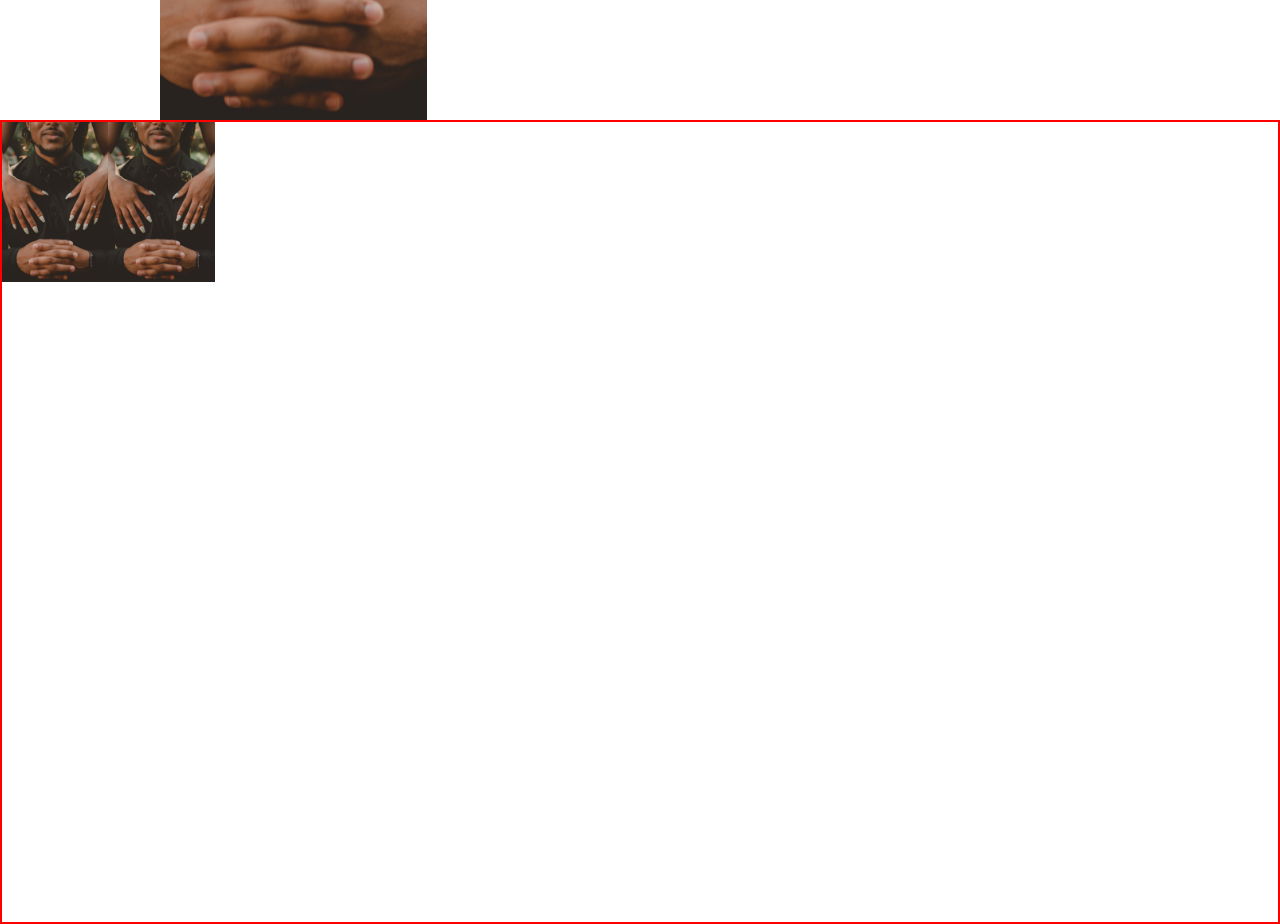
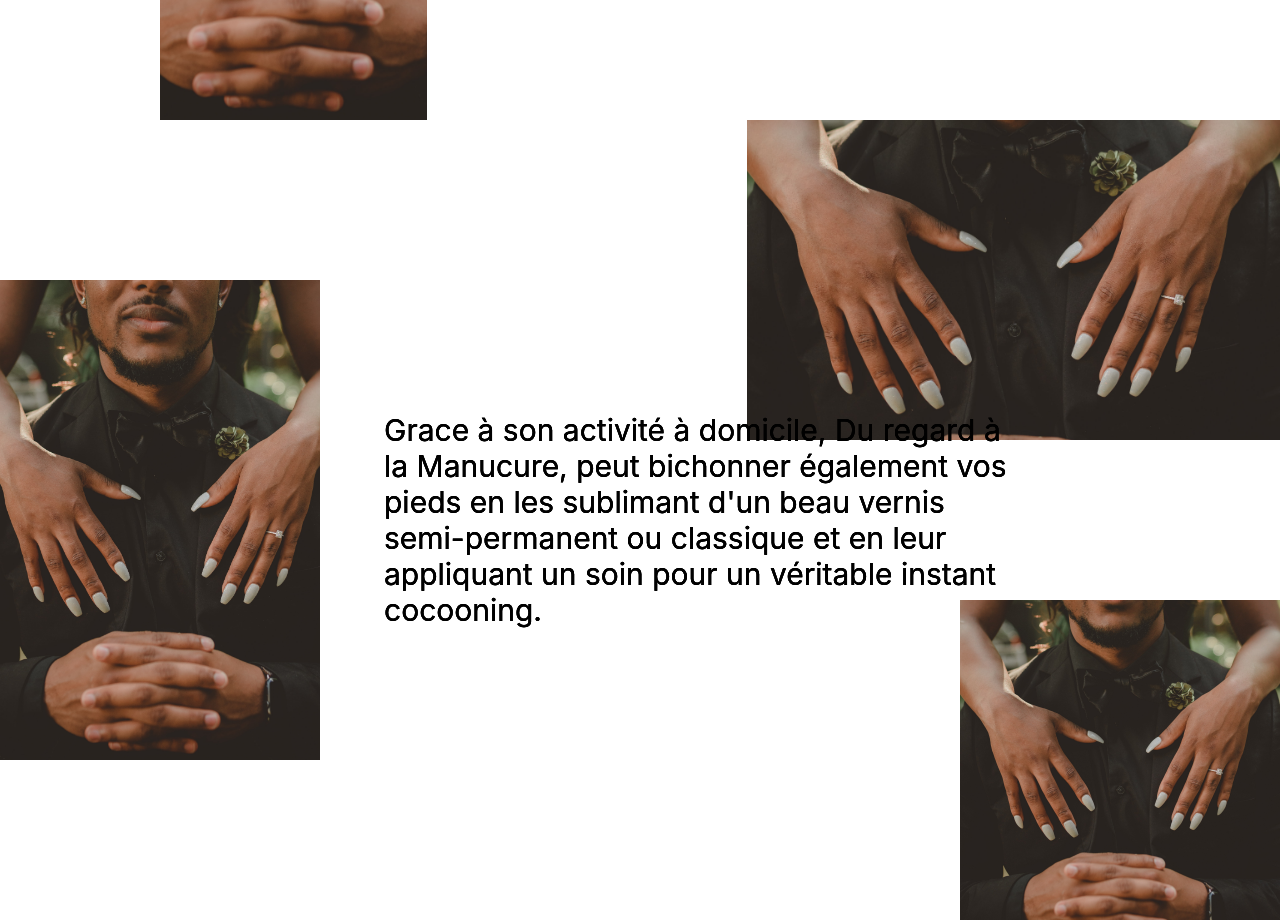
Before and after one commit to yohanetifier/du-regard-a-la-manucure, a React (Create React App) app: page /about in a window 1280 px wide. Shown: the part 1480-2404 px from the top of the page. Built offline with nearby package versions, Linux system fonts and the light colour scheme.

Commit message:
optimisation component

```diff
--- a/src/components/About/About.tsx
+++ b/src/components/About/About.tsx
@@ -2,22 +2,46 @@ import styles from './About.module.scss';
 import Concept from '../Concept/Concept';
 import img1 from '../../assets/images/clay-banks-_3Sud4WPPYE-unsplash.jpg';
 import img2 from '../../assets/images/clay-banks-_3Sud4WPPYE-unsplash.jpg';
-import Concept2 from "../Concept2/Concept2";
+import img3 from '../../assets/images/clay-banks-_3Sud4WPPYE-unsplash.jpg';
+import Concept2 from "./Concept2/Concept2";
 import Concept3 from "./Concept3/Concept3";
 
 function About() {
 
-  const img = [
+  const imgConcept2 = [
     {
       src: img1,
       alt: img1,
-      classname: styles.firstimg,
+      className: "firstimg"
     },
     {
       src: img2,
       alt: img2,
-      classname: styles.secondimg,
-    }
+      className: "secondimg",
+    },
+    {
+      src: img3,
+      alt: img3,
+      className: "thirdimg",
+    },
+  ]
+
+  const imgConcept3 = [
+    {
+      src: img1,
+      alt: img1,
+      className: "firstimg"
+    },
+    {
+      src: img2,
+      alt: img2,
+      className: "secondimg",
+    },
+    {
+      src: img3,
+      alt: img3,
+      className: "thirdimg",
+    },
   ]
 
   return (
@@ -37,9 +61,17 @@ function About() {
         secondLabel="Nos services"
       />
       <Concept2
+        assets={imgConcept2}
+        title="Du Regard à la Manucure"
+        description="Parce que vos mains et vos pieds ont besoin d'être chouchouté comme ils le méritent. Du regard à la Manucure propose aussi des soins complets à domicile.
+        Elle réalise, entre autres, la pose de gel X, une technique de pose de faux ongles, pour arborer des mains féminines et soignées pendant plusieurs semaines.
+        Vous pourrez aussi bénéficier de la pose d'un vernis semi-permanent, d'un baby boomer, d'une french ou craquer pour le nail art ou l'incrustation pour donner une touche
+        esthétique et originale à vos ongles. Et quelle que soit la prestation choisie, la manucure russe est offerte."
       />
       <Concept3
-        assets={img}
+        assets={imgConcept3}
+        description="Grace à son activité à domicile, Du regard à la Manucure, peut bichonner également vos pieds en les sublimant d'un beau vernis semi-permanent ou classique
+        et en leur appliquant un soin pour un véritable instant cocooning."
       />
     </>
   )
--- a/src/components/Concept2/Concept2.module.scss
+++ b/src/components/About/Concept2/Concept2.module.scss
@@ -2,7 +2,6 @@
     // border: 2px solid purple;
     display: flex;
 }
-
 
 
 .imgfirstwrapper {
--- /dev/null
+++ b/src/components/About/Concept2/Concept2.tsx
@@ -0,0 +1,35 @@
+import styles from './Concept2.module.scss';
+import img1 from '../../assets/images/clay-banks-_3Sud4WPPYE-unsplash.jpg';
+import img2 from '../../assets/images/clay-banks-_3Sud4WPPYE-unsplash.jpg';
+import img3 from '../../assets/images/clay-banks-_3Sud4WPPYE-unsplash.jpg';
+import LayoutThreeImg from './LayoutThreeImg/LayoutThreeImg';
+import DescriptionWrapper from "./DescriptionWrapper/DescriptionWrapper";
+
+export interface Props {
+    src: string
+    alt: string
+    className: string
+
+}
+
+export interface Assets {
+    assets: Props[]
+    description?: string
+    title?: string
+}
+
+export default function Concept2(props: Assets) {
+    return (
+        <div className={styles.mainwrapper}>
+            < LayoutThreeImg
+                assets={props.assets}
+            />
+            <div className={styles.descriptionwrapper}>
+                <DescriptionWrapper
+                    title={props.title!}
+                    description={props.description!}
+                />
+            </div>
+        </div>
+    )
+}
--- a/src/components/Concept2/DescriptionWrapper/DescriptionWrapper.tsx
+++ b/src/components/About/Concept2/DescriptionWrapper/DescriptionWrapper.tsx
@@ -1,6 +1,6 @@
 import styles from './DescriptionWrapper.module.scss';
-import Title from "../../Title/Title";
-import Description from "../../Description/Description";
+import Title from "../../../Title/Title";
+import Description from "../../../Description/Description";
 
 interface Props {
     title: string
--- a/src/components/Concept2/LayoutThreeImg/LayoutThreeImg.module.scss
+++ b/src/components/About/Concept2/LayoutThreeImg/LayoutThreeImg.module.scss
@@ -7,19 +7,19 @@
     grid-template-rows: repeat(5, 20%);
 }
 
-.imgfirstwrapper {
+.firstimg {
     z-index: 1;
     grid-column: 1 / 5;
     grid-row:  3 / 5;
     width: 100%;
 }
 
-.imgsecondwrapper {
+.secondimg {
     grid-column: 4 / 9;
     grid-row:  2 / 6;
 }
 
-.imgthirdwrapper {
+.thirdimg {
     grid-column: 8 / 13;
     grid-row:  1 / 4;
 }
--- a/src/components/Concept2/LayoutThreeImg/LayoutThreeImg.tsx
+++ b/src/components/About/Concept2/LayoutThreeImg/LayoutThreeImg.tsx
@@ -1,24 +1,16 @@
-import Image from '../../Image/Image';
+import Image from '../../../Image/Image';
 import styles from './LayoutThreeImg.module.scss';
 import img1 from '../../assets/images/clay-banks-_3Sud4WPPYE-unsplash.jpg';
 import img2 from '../../assets/images/clay-banks-_3Sud4WPPYE-unsplash.jpg';
 import img3 from '../../assets/images/clay-banks-_3Sud4WPPYE-unsplash.jpg';
+import { Assets } from '../Concept2';
 
-interface ValueProps {
-    src: string
-    alt: string
-    className: string
-}
 
-interface Props {
-    assets: ValueProps[]
-}
-
-export default function LayoutThreeImg({ assets }: Props) {
+export default function LayoutThreeImg({ assets }: Assets) {
     return (
         <div className={styles.imgwrapper}>
             {assets.map(({ src, alt, className }) => (
-                <Image src={src} alt={alt} classNamewrapper={className} />
+                <Image src={src} alt={alt} classNamewrapper={`${styles[className]}`} />
             ))}
         </div>
     )
--- a/src/components/About/Concept3/Concept3.module.scss
+++ b/src/components/About/Concept3/Concept3.module.scss
@@ -1,11 +1,36 @@
 .mainwrapper {
     display: grid;
-    border: 2px solid red;
+    // border: 2px solid red;
     grid-template-columns: repeat(12, 1fr);
     grid-template-rows: repeat(5, 20%);
     height: 100vh;
+    position: relative;
 }
 
 .firstimg {
-    border: 2px solid orange;
+    // border: 2px solid orange;
+    grid-row: 2 / 5;
+    grid-column: 1/ 4;
 }
+
+.secondimg {
+    // border: 2px solid purple;
+    grid-row: 1 / 3;
+    grid-column: 8/ 13;
+
+}
+
+.thirdimg {
+    // border: 2px solid purple;
+    grid-row: 4 / 6;
+    grid-column: 10/ 13;
+}
+
+.description {
+    // border: 2px solid orange;
+    position: absolute;
+    font-size: 30px;
+    align-self: center;
+    width: 50%;
+    left: 30%;
+}
--- a/src/components/About/Concept3/Concept3.tsx
+++ b/src/components/About/Concept3/Concept3.tsx
@@ -1,21 +1,26 @@
 import styles from './Concept3.module.scss';
 import Image from "../../Image/Image";
+import Description from '../../Description/Description';
+import { Props } from "../Concept2/Concept2";
+import { Assets } from "../Concept2/Concept2";
 
-interface Props {
-    src: string
-    alt: string
-    classname: string
-}
 
-interface Assets {
-    assets: Props[]
-}
 
 export default function Concept3(props: Assets) {
     return (
         <div className={styles.mainwrapper}>
-            {props.assets.map(({ src, alt, classname }) => (
-                <Image src={src} alt={alt} classNamewrapper={classname} />
+            {props.assets.map(({ src, alt, className }) => (
+                <>
+                    <Image
+                        src={src}
+                        alt={alt}
+                        classNamewrapper={`${styles[className]}`}
+                    />
+                    <Description
+                        children={props.description!}
+                        className={styles.description}
+                    />
+                </>
             ))}
         </div>
     )
--- a/src/components/Concept/Concept.tsx
+++ b/src/components/Concept/Concept.tsx
@@ -1,15 +1,11 @@
 import Image from '../Image/Image';
-import img1 from '../../assets/images/clay-banks-_3Sud4WPPYE-unsplash.jpg';
 import styles from './Concept.module.scss';
-import Title from '../Title/Title'
-import Description from '../Description/Description';
-import { Link } from 'react-router-dom';
 import Button from "../Button/Button";
 
 export interface Img {
     src: string
     alt: string
-    classNamewrapper: string
+    classNamewrapper?: string
 }
 
 interface Props {
--- a/src/components/Concept2/Concept2.tsx
+++ /dev/null
@@ -1,51 +0,0 @@
-import styles from './Concept2.module.scss';
-import img1 from '../../assets/images/clay-banks-_3Sud4WPPYE-unsplash.jpg';
-import img2 from '../../assets/images/clay-banks-_3Sud4WPPYE-unsplash.jpg';
-import img3 from '../../assets/images/clay-banks-_3Sud4WPPYE-unsplash.jpg';
-import LayoutThreeImg from './LayoutThreeImg/LayoutThreeImg';
-import DescriptionWrapper from "./DescriptionWrapper/DescriptionWrapper";
-
-
-interface Props {
-    src: string
-    alt: string
-    className: string
-
-}
-
-const assets = [
-    {
-        src: img1,
-        alt: img1,
-        className: styles.imgfirstwrapper
-    },
-    {
-        src: img2,
-        alt: img2,
-        className: styles.imgsecondwrapper
-    },
-    {
-        src: img3,
-        alt: img3,
-        className: styles.imgthirdwrapper
-    },
-]
-
-export default function Concept2() {
-    return (
-        <div className={styles.mainwrapper}>
-            < LayoutThreeImg
-                assets={assets}
-            />
-            <div className={styles.descriptionwrapper}>
-                <DescriptionWrapper
-                    title="Du Regard à la Manucure"
-                    description="Parce que vos mains et vos pieds ont besoin d'être chouchouté comme ils le méritent. Du regard à la Manucure propose aussi des soins complets à domicile.
-                    Elle réalise, entre autres, la pose de gel X, une technique de pose de faux ongles, pour arborer des mains féminines et soignées pendant plusieurs semaines.
-                    Vous pourrez aussi bénéficier de la pose d'un vernis semi-permanent, d'un baby boomer, d'une french ou craquer pour le nail art ou l'incrustation pour donner une touche
-                    esthétique et originale à vos ongles. Et quelle que soit la prestation choisie, la manucure russe est offerte."
-                />
-            </div>
-        </div>
-    )
-}
```
Also changed, not shown: src/components/About/Concept2/DescriptionWrapper/DescriptionWrapper.module.scss (renamed from src/components/Concept2/DescriptionWrapper/DescriptionWrapper.module.scss).
